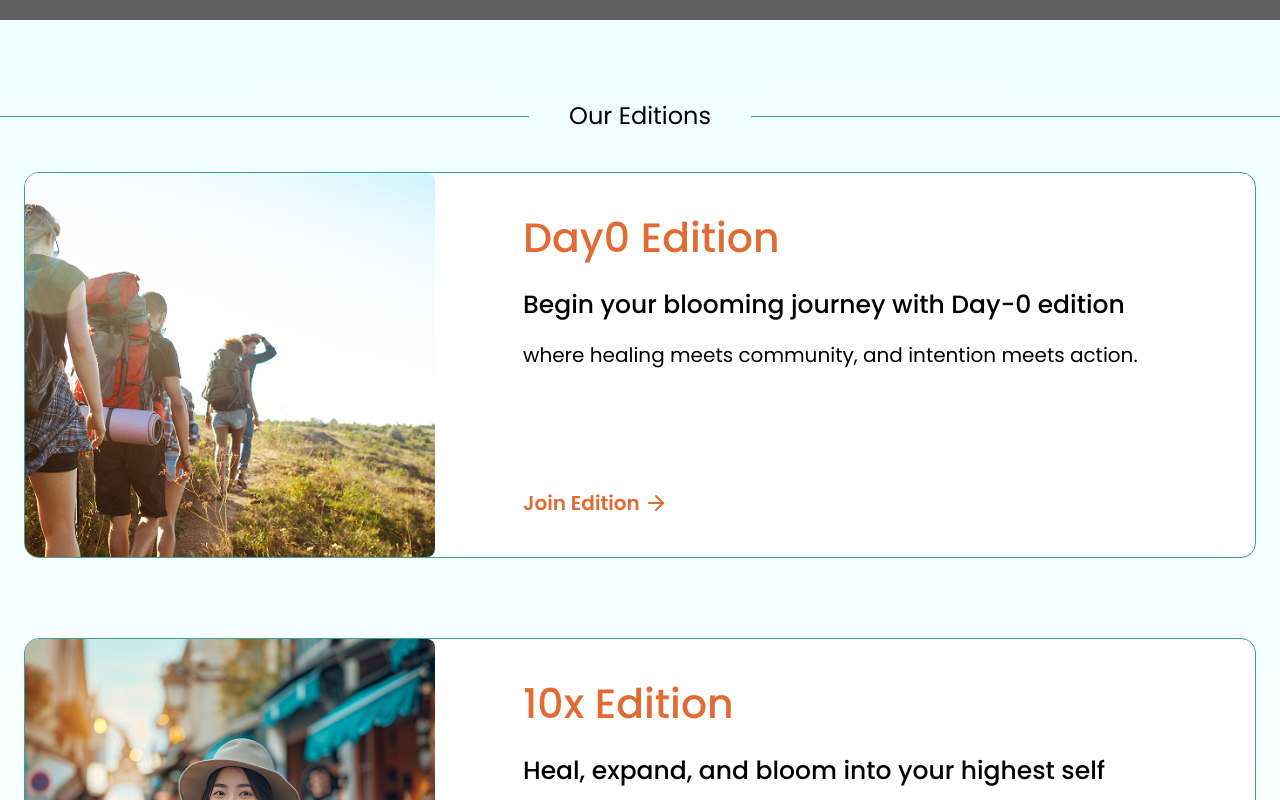
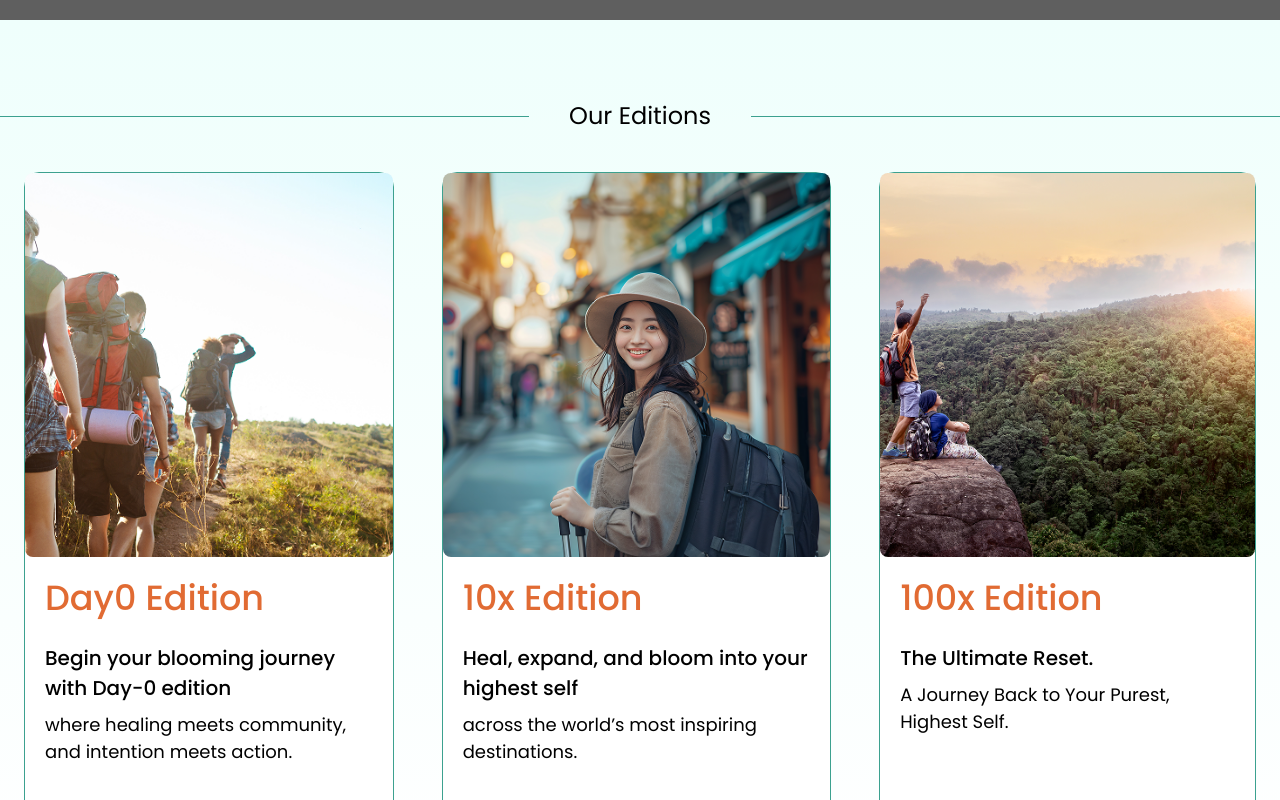
Before and after one commit to SiddhantLM/BloomLand-user, a React (Vite) app: page / in a window 1280 px wide. Shown: the part 780-1580 px from the top of the page. Built offline with nearby package versions, Linux system fonts and the light colour scheme; no server answers; grey boxes are pictures that could not be loaded.

Commit message:
home page changes

```diff
--- a/src/components/home/Editions.jsx
+++ b/src/components/home/Editions.jsx
@@ -1,4 +1,4 @@
-import React from "react";
+import React, { useState, useEffect } from "react";
 // eslint-disable-next-line no-unused-vars
 import { AnimatePresence, motion } from "motion/react";
 import HikerImg from "../../assets/hiker.webp";
@@ -9,12 +9,14 @@ import { ArrowRight, ChevronDown, ChevronRight, ChevronUp } from "lucide-react";
 import { useDispatch, useSelector } from "react-redux";
 import { useNavigate } from "react-router";
 import { setSelected } from "../../store/slices/authSlice";
+import EditionsCarousel from "./EditionsCarousel";
 
 const Editions = () => {
   const navigate = useNavigate();
   const dispatch = useDispatch();
   const { isValid, detailsSubmitted } = useSelector((state) => state.auth);
-
+  const OPTIONS = { loop: false };
+  const [isMobile, setIsMobile] = useState(false);
   const content = [
     {
       id: "01",
@@ -41,16 +43,51 @@ const Editions = () => {
     },
   ];
 
+  const handleNavigate = (item) => {
+    if (isValid) {
+      if (detailsSubmitted) {
+        navigate(`/editions/${item.category}`);
+      } else {
+        dispatch(setSelected(`/editions/${item.category}`));
+        navigate("/details");
+      }
+    } else {
+      dispatch(setSelected(`/editions/${item.category}`));
+      navigate("/auth/login");
+    }
+  };
+
+  useEffect(() => {
+    const checkIfMobile = () => {
+      setIsMobile(window.innerWidth <= 1024);
+    };
+
+    // Initial check
+    checkIfMobile();
+
+    // Add event listener for resize
+    window.addEventListener("resize", checkIfMobile);
+
+    // Cleanup
+    return () => window.removeEventListener("resize", checkIfMobile);
+  }, []);
+
   return (
-    <section className="relative bg-inherit">
+    <section className="relative bg-inherit container mx-auto flex">
       <AnimatePresence>
-        {content &&
+        {isMobile ? (
+          <EditionsCarousel content={content} handleNavigate={handleNavigate} />
+        ) : (
+          content &&
           content.length > 0 &&
           content.map((item) => (
-            <section className="relative flex items-center" key={item.id}>
-              <div className="container mx-auto px-6 py-10 md:py-10">
-                <div className="flex flex-col md:flex-row md:gap-12 holographic-card bg-white border border-[#3CA18F] ">
-                  <div className="w-full md:w-1/3">
+            <section
+              className="relative flex flex-col items-center h-auto"
+              key={item.id}
+            >
+              <div className="px-6 py-10 h-full">
+                <div className="flex flex-col  holographic-card bg-white border border-[#3CA18F] h-full ">
+                  <div className="w-full h-full flex flex-col ">
                     <motion.div
                       className="rounded-lg overflow-hidden md:h-96"
                       whileInView={{ opacity: [0, 1] }}
@@ -65,35 +102,23 @@ const Editions = () => {
                     </motion.div>
                   </div>
 
-                  <div className="flex-1 md:p-10 p-5 max-h-full flex flex-col justify-between">
+                  <div className=" p-5 h-full flex flex-col justify-between">
                     <div>
-                      <div className=" capitalize mb-6 md:text-[41px] text-3xl font-medium text-[#E16B33] ">
+                      <div className=" capitalize mb-6 md:text-[35px] text-3xl font-medium text-[#E16B33] ">
                         {item.category} Edition
                       </div>
-                      <h2 className="text-[18px] md:text-[25px] font-medium text-black mb-4">
+                      <h2 className="text-[18px] md:text-[20px] font-medium text-black mb-2">
                         {item.title}
                       </h2>
-                      <p className="text-black md:text-[20px] font-light mb-8">
+                      <p className="text-black md:text-[18px] font-light mb-8">
                         {item.description}
                       </p>
                     </div>
                     <motion.button
-                      className=" w-fit text-[#E16B33] md:text-xl text-lg font-semibold flex gap-1 items-center-safe  "
+                      className=" self w-fit text-[#E16B33] md:text-xl pb-3 pl-3 text-lg font-semibold flex gap-1 items-center-safe  "
                       whileHover={{ scale: 1.03 }}
                       whileTap={{ scale: 0.95 }}
-                      onClick={() => {
-                        if (isValid) {
-                          if (detailsSubmitted) {
-                            navigate(`/editions/${item.category}`);
-                          } else {
-                            dispatch(setSelected(`/editions/${item.category}`));
-                            navigate("/details");
-                          }
-                        } else {
-                          dispatch(setSelected(`/editions/${item.category}`));
-                          navigate("/auth/login");
-                        }
-                      }}
+                      onClick={() => handleNavigate(item)}
                     >
                       Join Edition
                       <ArrowRight className="arrow-animation" />
@@ -103,7 +128,8 @@ const Editions = () => {
                 </div>
               </div>
             </section>
-          ))}
+          ))
+        )}
       </AnimatePresence>
     </section>
   );
--- /dev/null
+++ b/src/components/home/EditionsCarousel.jsx
@@ -0,0 +1,74 @@
+import React from "react";
+
+// eslint-disable-next-line no-unused-vars
+import { motion } from "motion/react";
+import Carousel, {
+  Slider,
+  SliderContainer,
+  SliderDotButton,
+} from "../event/Carousel";
+import { ArrowRight } from "lucide-react";
+const EditionsCarousel = ({ content, handleNavigate }) => {
+  const OPTIONS = { loop: false };
+  return (
+    <Carousel options={OPTIONS}>
+      <SliderContainer>
+        {content &&
+          content.map((data, index) => (
+            <Slider key={index} className={"w-full"}>
+              <section className="relative flex items-center" key={data.id}>
+                <div className="container mx-auto px-6 py-10 md:py-10">
+                  <div className="flex flex-col md:flex-row md:gap-12 holographic-card bg-white border border-[#3CA18F] ">
+                    <div className="w-full md:w-1/3">
+                      <motion.div
+                        className="rounded-lg overflow-hidden md:h-96"
+                        whileInView={{ opacity: [0, 1] }}
+                        // transition={{ duration: 0.8 }}
+                        viewport={{ once: false, amount: 0.2 }}
+                      >
+                        <img
+                          src={data.image}
+                          alt="Hiker on mountain path"
+                          className="w-full h-full object-cover"
+                        />
+                      </motion.div>
+                    </div>
+
+                    <div className="flex-1 md:p-10 p-5 max-h-full flex flex-col justify-between">
+                      <div>
+                        <div className=" capitalize mb-6 md:text-[41px] text-3xl font-medium text-[#E16B33] ">
+                          {data.category} Edition
+                        </div>
+                        <h2 className="text-[18px] md:text-[25px] font-medium text-black mb-4">
+                          {data.title}
+                        </h2>
+                        <p className="text-black md:text-[20px] font-light mb-8">
+                          {data.description}
+                        </p>
+                      </div>
+                      <motion.button
+                        className=" w-fit text-[#E16B33] md:text-xl text-lg font-semibold flex gap-1 items-center-safe  "
+                        whileHover={{ scale: 1.03 }}
+                        whileTap={{ scale: 0.95 }}
+                        onClick={() => handleNavigate(data)}
+                      >
+                        Join Edition
+                        <ArrowRight className="arrow-animation" />
+                        {/* <span className="arrow-animation">→</span> */}
+                      </motion.button>
+                    </div>
+                  </div>
+                </div>
+              </section>
+            </Slider>
+          ))}
+      </SliderContainer>
+
+      <div className="flex justify-center py-2">
+        <SliderDotButton className={"my-5"} />
+      </div>
+    </Carousel>
+  );
+};
+
+export default EditionsCarousel;
--- a/src/index.css
+++ b/src/index.css
@@ -35,32 +35,14 @@ body {
   /* width: 300px;
   height: 200px; */
   /* background: #111; */
-  display: flex;
+  /* display: flex; */
   /* justify-content: center; */
   /* align-items: center; */
-  position: relative;
-  overflow: hidden;
+  /* position: relative; */
+  /* overflow: hidden; */
   border-radius: 15px;
   transition: all 0.5s ease;
   /* box-shadow: 0 0 10px #a9a9a9; */
-}
-
-.holographic-card::before {
-  content: "";
-  position: absolute;
-  top: -50%;
-  left: -50%;
-  width: 200%;
-  height: 200%;
-  /* background: linear-gradient(0deg, transparent, transparent 30%, #e16b33); */
-  transform: rotate(-45deg);
-  transition: all 0.5s ease;
-  opacity: 0;
-}
-
-.holographic-card:hover::before {
-  opacity: 1;
-  transform: rotate(-45deg) translateY(100%);
 }
 
 @keyframes slide {
```
